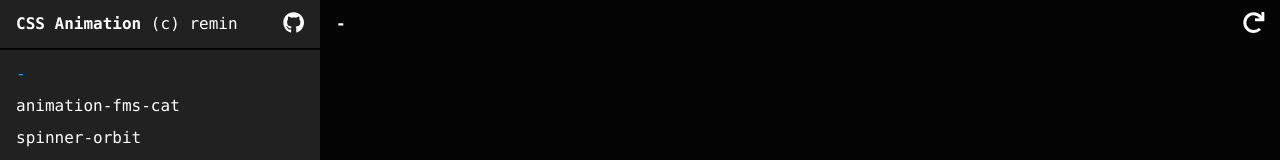
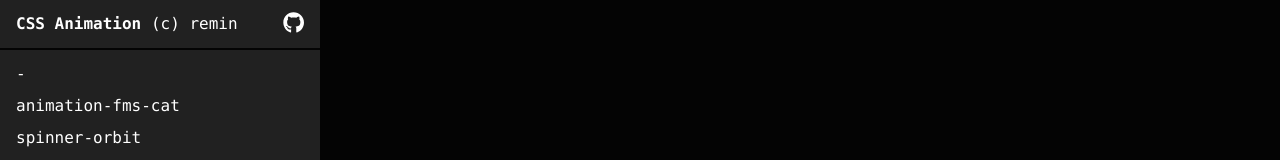
Before and after one commit to reminjp/css-animation, a React app: page / in a window 1280 px wide. Shown: the top 160 px of the page. Built offline with nearby package versions, Linux system fonts and the light colour scheme.

Commit message:
feat: employ React Router
close #3

```diff
--- a/package.json
+++ b/package.json
@@ -41,13 +41,15 @@
     "@fortawesome/react-fontawesome": "0.1.8",
     "react": "16.12.0",
     "react-dom": "16.12.0",
-    "react-resize-detector": "4.2.1"
+    "react-resize-detector": "4.2.1",
+    "react-router-dom": "5.1.2"
   },
   "devDependencies": {
     "@types/prop-types": "15.7.3",
     "@types/react": "16.9.19",
     "@types/react-dom": "16.9.5",
     "@types/react-resize-detector": "4.2.0",
+    "@types/react-router-dom": "5.1.3",
     "@typescript-eslint/eslint-plugin": "2.19.2",
     "@typescript-eslint/parser": "2.19.2",
     "copy-webpack-plugin": "5.1.1",
--- a/src/HeaderView.tsx
+++ b/src/HeaderView.tsx
@@ -1,12 +1,16 @@
 import * as React from 'react';
 import { FontAwesomeIcon } from '@fortawesome/react-fontawesome';
+import { Link } from 'react-router-dom';
 import './HeaderView.scss';
 
 export const HeaderView: React.FC = () => {
   return (
     <div className="header">
       <div>
-        <span className="header__brand">CSS Animation</span> (c) remin
+        <Link className="header__brand" to="/">
+          CSS Animation
+        </Link>{' '}
+        (c) remin
       </div>
       <div>
         <a href="https://github.com/rdrgn/css-animation">
--- /dev/null
+++ b/src/HomeView.scss
@@ -0,0 +1,6 @@
+@import 'variables';
+
+.home {
+  width: 100%;
+  height: 100%;
+}
--- /dev/null
+++ b/src/HomeView.tsx
@@ -0,0 +1,6 @@
+import * as React from 'react';
+import './HomeView.scss';
+
+export const HomeView: React.FC = () => {
+  return <div className="home"></div>;
+};
--- a/src/WorkListView.scss
+++ b/src/WorkListView.scss
@@ -1,17 +1,18 @@
 @import 'variables';
 
 .work-list {
-  overflow: hidden scroll;
   width: 100%;
   height: 100%;
   padding: 0.5 * $length-gap;
+  overflow: hidden scroll;
 
   &__item {
-    cursor: pointer;
-    overflow: hidden;
+    display: block;
     width: 100%;
     padding: 0.25 * $length-gap 0.5 * $length-gap;
     border-radius: $length-radius;
+    overflow: hidden;
+    cursor: pointer;
     transition: background-color $time-transition ease,
       color $time-transition ease;
 
--- a/src/WorkListView.tsx
+++ b/src/WorkListView.tsx
@@ -1,11 +1,11 @@
 import * as React from 'react';
+import { Link } from 'react-router-dom';
 import { Work } from './Work';
 import './WorkListView.scss';
 
 interface Props {
   works: Work[];
   activeWorkName?: string;
-  onClick(name: string): void;
 }
 
 export const WorkListView: React.FC<Props> = props => {
@@ -14,19 +14,17 @@ export const WorkListView: React.FC<Props> = props => {
       {props.works
         .sort((a, b) => a.name.localeCompare(b.name))
         .map(work => (
-          <div
+          <Link
             key={work.name}
             className={
               work.name === props.activeWorkName
                 ? 'work-list__item work-list__item--active'
                 : 'work-list__item'
             }
-            onClick={() => {
-              if (typeof props.onClick === 'function') props.onClick(work.name);
-            }}
+            to={`/work/${work.name}/`}
           >
             {work.name}
-          </div>
+          </Link>
         ))}
     </div>
   );
--- a/src/index.tsx
+++ b/src/index.tsx
@@ -3,7 +3,9 @@ import { render } from 'react-dom';
 import { library } from '@fortawesome/fontawesome-svg-core';
 import { faGithub } from '@fortawesome/free-brands-svg-icons';
 import { faRedo } from '@fortawesome/free-solid-svg-icons';
+import { HashRouter as Router, Switch, Route } from 'react-router-dom';
 import { HeaderView } from './HeaderView';
+import { HomeView } from './HomeView';
 import { Work } from './Work';
 import { WorkListView } from './WorkListView';
 import { WorkPlayerView } from './WorkPlayerView';
@@ -16,31 +18,29 @@ interface Props {
 }
 
 const App: React.FC<Props> = props => {
-  const [work, setWork] = React.useState<Work>(props.works[0]);
-
-  const setWorkWithName = React.useCallback(
-    (name: string) => {
-      setWork(props.works.find(e => e.name === name));
-    },
-    [props.works]
-  );
-
   return (
+    <Router>
       <div className="app">
         <div className="app__header">
           <HeaderView />
         </div>
         <div className="app__sidebar">
-        <WorkListView
-          works={props.works}
-          activeWorkName={work.name}
-          onClick={setWorkWithName}
-        />
+          <WorkListView works={props.works} />
         </div>
         <div className="app__main">
+          <Switch>
+            {props.works.map(work => (
+              <Route key={work.name} path={`/work/${work.name}/`}>
                 <WorkPlayerView work={work} />
+              </Route>
+            ))}
+            <Route path="/">
+              <HomeView />
+            </Route>
+          </Switch>
         </div>
       </div>
+    </Router>
   );
 };
 
```
Also changed, not shown: 1 other file (tests, documents, lock files or other folders). Lines whose indentation alone changed are shown as unchanged.
